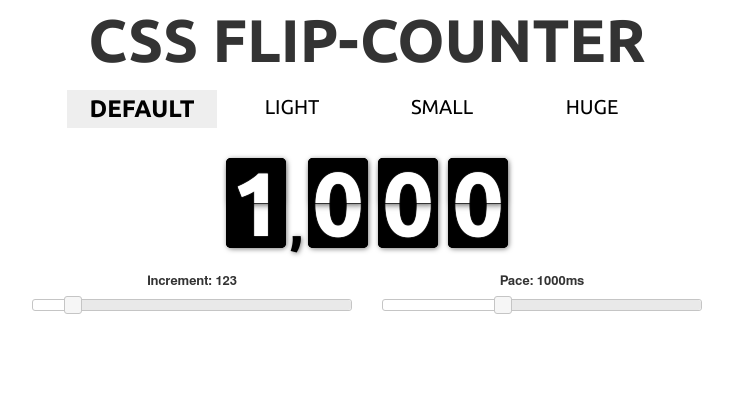
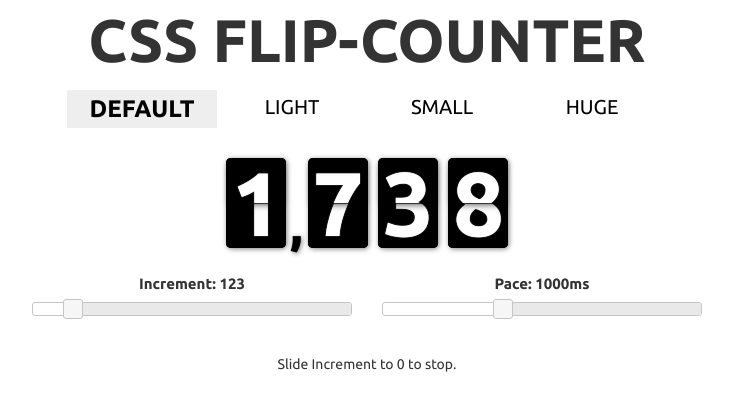
Before and after one commit to cnanney/css-flip-counter, a PHP site: page / in a window 1280 px wide. Shown: the top 411 px of the page, without its empty margins (273-1006 px from the left). Run offline with PHP 8.4, Linux system fonts and the light colour scheme; some libraries are stand-ins or nearby versions.

Commit message:
Cleaning styles up a bit.

```diff
--- a/css/css-flip-counter.less
+++ b/css/css-flip-counter.less
@@ -18,8 +18,7 @@
 
 // Base stylings
 
-#wrapper {
-  .clearfix();
+.counter-wrapper {
   float: right;
   position: relative;
   left: -50%;
@@ -27,7 +26,6 @@
 }
 
 .flip-counter {
-  .clearfix();
   position: relative;
   left: 50%;
   list-style-type: none;
--- a/css/demo.less
+++ b/css/demo.less
@@ -10,6 +10,7 @@ h1 {
 }
 
 #style-switcher {
+  .clearfix();
   list-style-type: none;
   width: 600px;
   margin: 20px auto 10px;
@@ -43,50 +44,27 @@ h1 {
   }
 }
 
-// What year is this?
-.clear {
-  clear: both
-}
-
 #demo_controls {
+  .clearfix();
   position: relative;
   width: 700px;
-  margin: 20px auto;
-  list-style-type: none
-}
-
-#demo_controls li {
+  margin: 0 auto;
+  padding: 20px 0;
+  list-style-type: none;
+  li {
     width: 320px;
     float: left;
     text-align: center;
     margin: 0 15px;
     font-weight: bold;
-  font-size: 13px
+    font-size: 15px;
+    p {
+      margin-bottom: 10px;
+    }
+  }
 }
 
-.demo_widget {
-  margin-top: 10px
+p.info {
+  text-align: center;
+  margin-top: 20px;
 }
-
-.moar-css-plz {
-  width: 760px;
-  padding: 20px;
-  margin: 5px auto 0;
-  text-align: center;
-  font-size: 12px;
-  line-height: 18px
-}
-
-.moar-css-plz p {
-  margin-bottom: 10px
-}
-
-.moar-css-plz a {
-  color: #2366DB;
-  text-decoration: none
-}
-
-.moar-css-plz a:hover {
-  color: #2366DB;
-  text-decoration: underline
-}
--- a/css/reset.css
+++ b/css/reset.css
@@ -205,9 +205,8 @@ button {
 /* Ok, this is where the fun starts.
 -------------------------------------------------------------------------------*/
 
-/* new Linux- and Windows-friendly sans-serif font stack: http://mky.be/fontstack */
 body {
-  font: 14px Helmet, Freesans, sans-serif;
+  font: 14px 'Ubuntu', sans-serif;
 }
 
 /* using local fonts? make sure to read up on Paul Irish's
--- a/index.html
+++ b/index.html
@@ -30,36 +30,37 @@
 <body>
 <h1>CSS FLIP-COUNTER</h1>
 
-<ul id="style-switcher" class="clearfix">
+<ul id="style-switcher">
   <li><a href="#" class="active" data-style="default">Default</a></li>
   <li><a href="#" data-style="light">Light</a></li>
   <li><a href="#" data-style="small">Small</a></li>
   <li><a href="#" data-style="huge">Huge</a></li>
 </ul>
 
-<div id="wrapper">
-  <ul class="flip-counter default" id="myCounter"></ul>
+<div class="clearfix">
+	<div class="counter-wrapper">
+		<ul class="flip-counter default" id="myCounter"></ul>
+	</div>
 </div>
-<!-- Are you serious? A clear div in 2012? Yes. -->
-<div class="clear"></div>
+
 <ul id="demo_controls">
-  <li>Increment:
-    <span id="inc_value">123</span>
-
+  <li>
+		<p>Increment: <span id="inc_value">123</span></p>
     <div id="inc_slider" class="demo_widget"></div>
   </li>
-  <li>Pace:
-    <span id="pace_value">1000</span>ms
+  <li>
+		<p>Pace: <span id="pace_value">1000</span>ms</p>
     <div id="pace_slider" class="demo_widget"></div>
   </li>
 </ul>
 
+<p class="info">Slide Increment to 0 to stop.</p>
+
 <script>
-
 
   $(function(){
 
-    var myCounter = new flipCounter('myCounter', {value: 1000, inc: 123, pace: 1000, auto: false});
+    var myCounter = new flipCounter('myCounter', {value: 1000, inc: 123, pace: 1000, auto: true});
 
     $('#style-switcher a').on('click', function(e){
       e.preventDefault();
```
Also changed, not shown: css/style.css. Lines whose indentation alone changed are shown as unchanged.
